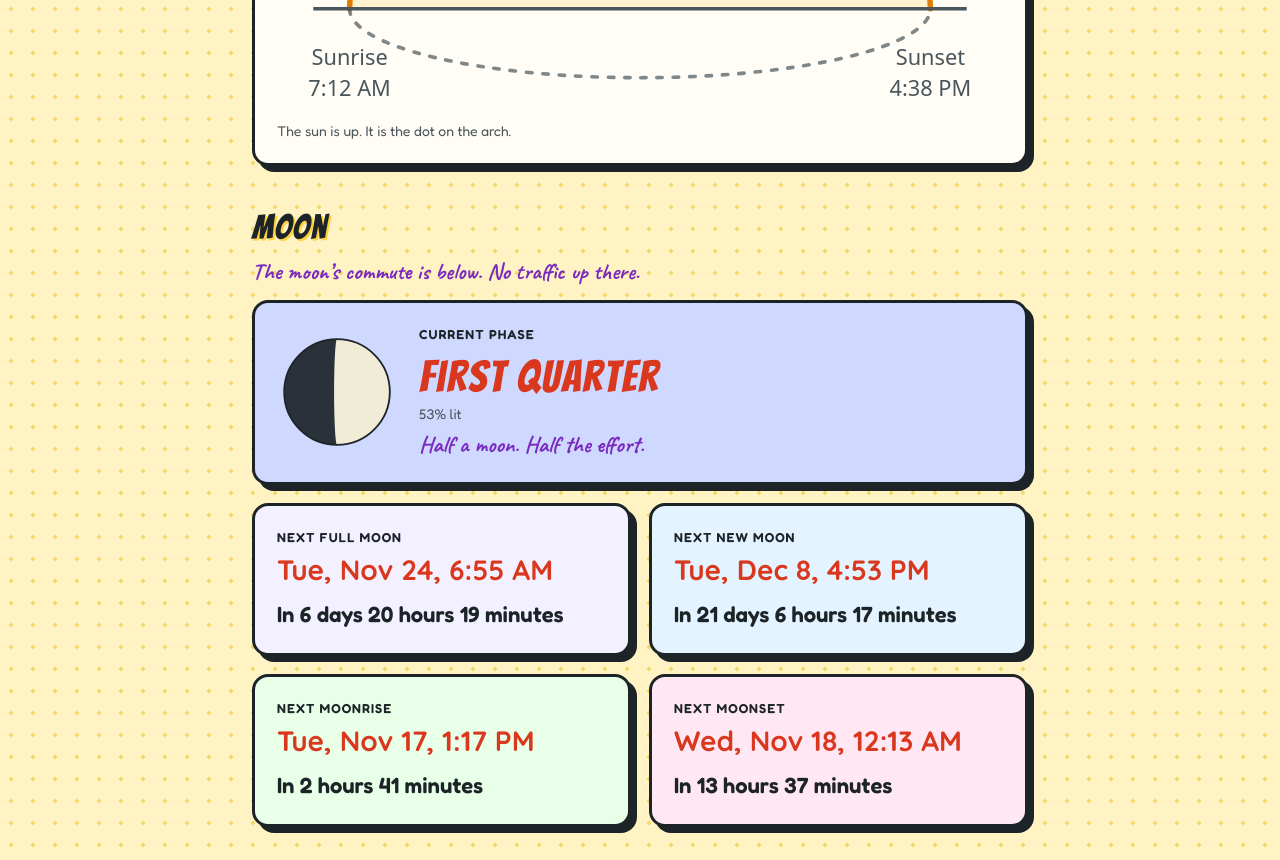
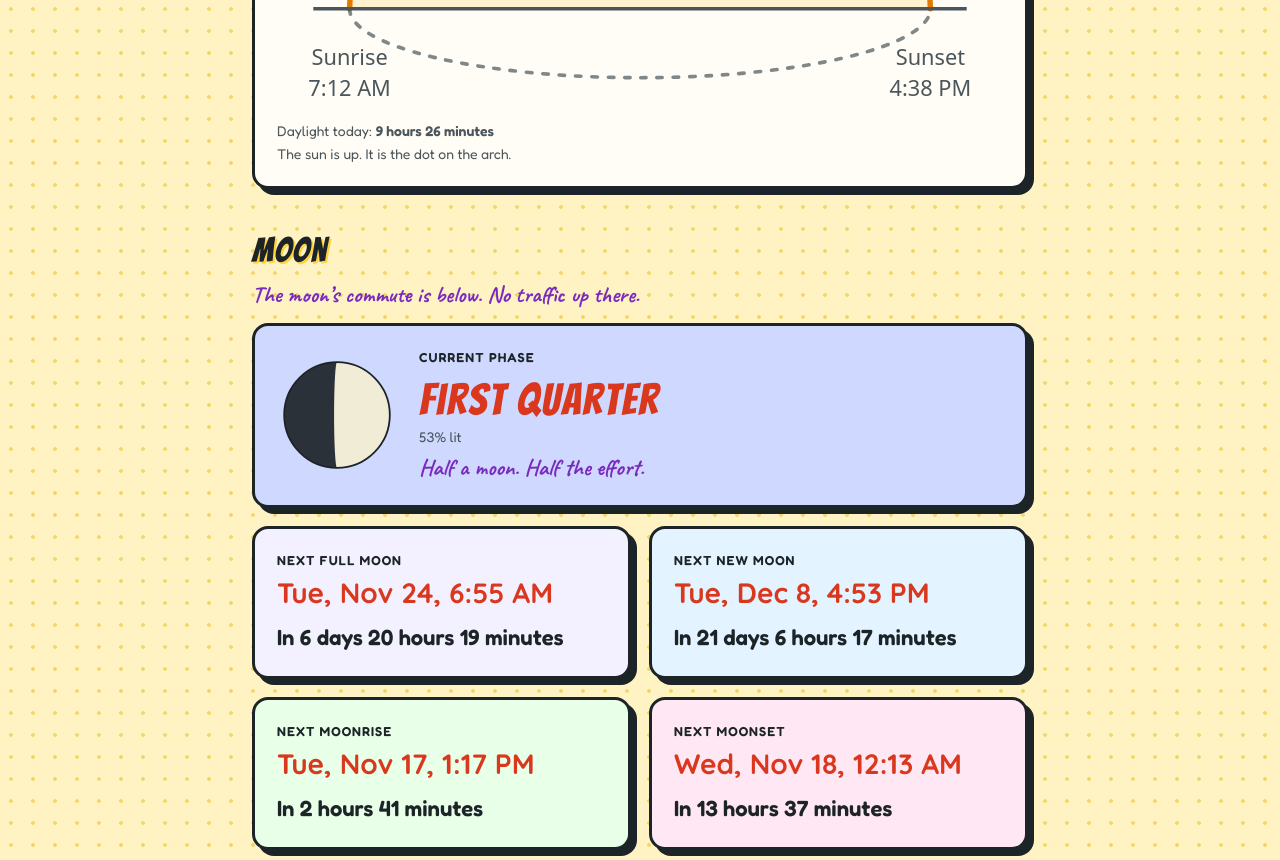
Before and after one commit to mikesayshello/live-data-experiment, a plain HTML site: page index.html in a window 1280 px wide. Shown: the part 1300-2160 px from the top of the page. Drawn offline with Linux system fonts and the light colour scheme; no server answers.

Commit message:
Add files via upload

```diff
--- a/index.html
+++ b/index.html
@@ -185,6 +185,7 @@ h1{animation:none}
       <circle id="arcglow" r="20" cx="40" cy="115" class="arcglow"/>
       <circle id="arcsun" r="11" cx="40" cy="115" class="arcsun"/>
     </svg>
+    <div class="note" id="arcday"></div>
     <div class="note" id="arcnote" aria-live="polite"></div>
   </section>
   <h2>Moon</h2>
@@ -315,6 +316,8 @@ function drawArc(now,y,t,n){
   $("arcglow").setAttribute("cx",x.toFixed(1));$("arcglow").setAttribute("cy",yy.toFixed(1));
   $("arcsun").setAttribute("class","arcsun"+(night?" night":""));
   $("arcglow").setAttribute("class","arcglow"+(night?" night":""));
+  var dl=Math.round((t.set-t.rise)/60000);
+  $("arcday").innerHTML="Daylight today: <strong>"+Math.floor(dl/60)+" hours "+(dl%60)+" minutes</strong>";
   $("arcrise").textContent=fmt(t.rise);$("arcset").textContent=fmt(t.set);
   $("arcnote").textContent=night?"The sun is below the horizon, on its way around to the next sunrise.":"The sun is up. It is the dot on the arch.";
 }
```
